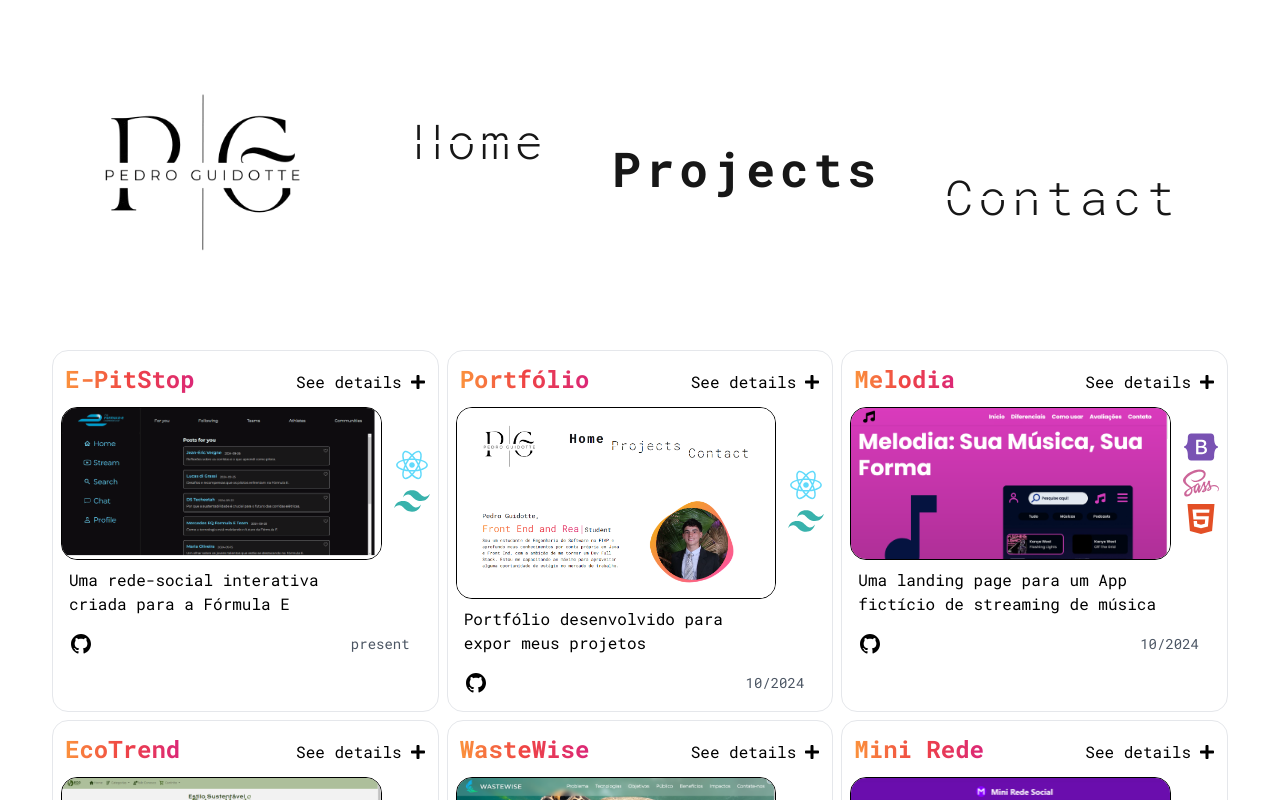
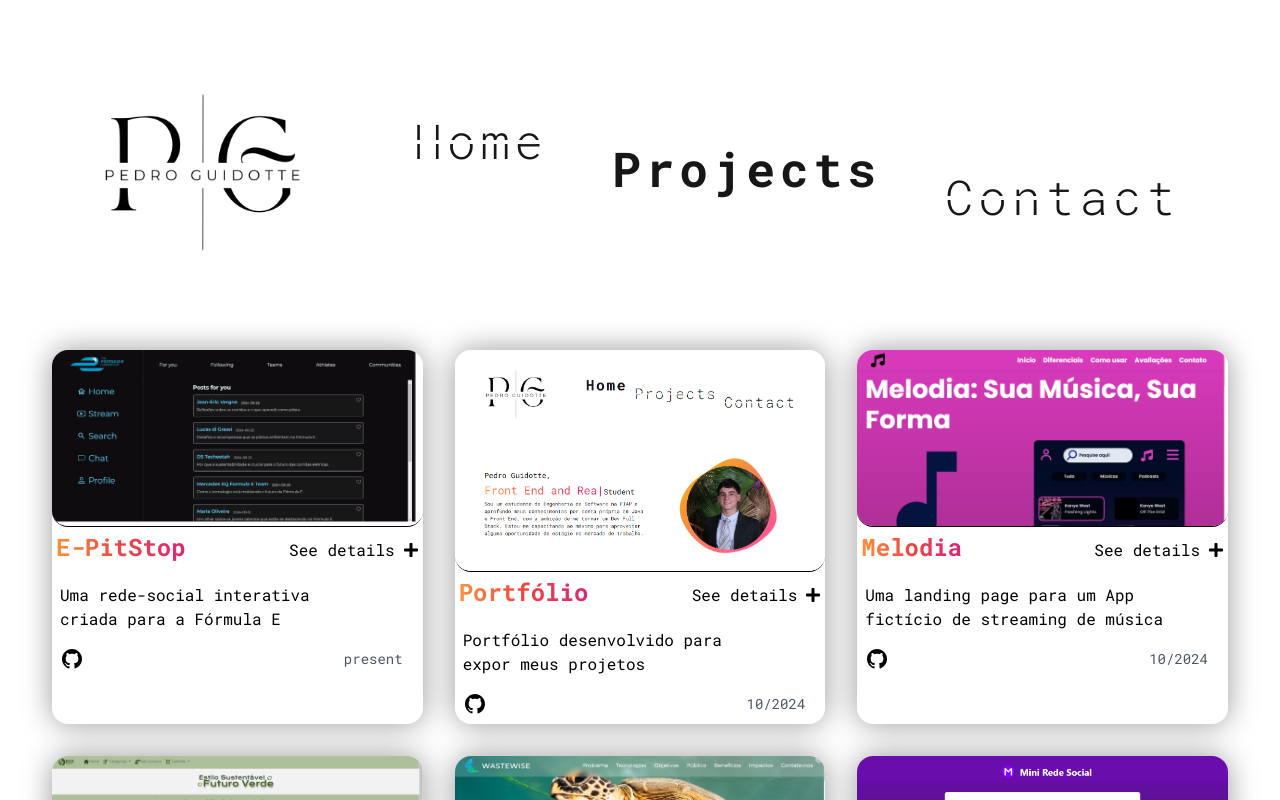
Before and after one commit to peguidotte/portfolio_pedro, a React (Vite) app: page /projects in a window 1280 px wide. Shown: the top 800 px of the page. Built offline with nearby package versions, Linux system fonts and the light colour scheme.

Commit message:
projetos quase pronto

```diff
--- a/src/components/Card/Cards.css
+++ b/src/components/Card/Cards.css
@@ -0,0 +1,11 @@
+.shadow-box{
+    box-shadow: 0px 0px 30px rgba(0, 0, 0, 0.4);
+}
+
+.container-cards:hover .shadow-box {
+    transform: rotateY(90deg);
+  }
+
+  .container-cards .shadow-box:hover {
+    transform: scale(1.05);
+  }
--- a/src/components/Card/Cards.jsx
+++ b/src/components/Card/Cards.jsx
@@ -3,9 +3,18 @@ import { RiGithubFill } from "react-icons/ri";
 import { FaPlus } from "react-icons/fa";
 import "./Cards.css";
 
-function Cards({ name, image, description, repo, deploy, date, tools }) {
+function Cards({ name, image, description, repo, deploy, date }) {
   return (
-    <li className="flex flex-col p-2 border rounded-2xl font-principal">
+    <li className="flex flex-col rounded-2xl shadow-box font-principal hover:scale-105 duration-100 ">
+      <div className="flex items-center gap-3">
+        <a href={deploy} target="_blank">
+          <img
+            src={image}
+            alt={name}
+            className="rounded-2xl border-b border-black"
+          />
+        </a>
+      </div>
       <div className="flex justify-between items-baseline p-1">
         <h1 className="mb-2 font-extrabold text-2xl bg-gradient-to-r from-orange-400 via-red-500 to-pink-600 bg-clip-text text-transparent">
           {name}
@@ -13,20 +22,6 @@ function Cards({ name, image, description, repo, deploy, date, tools }) {
         <button className="flex items-center gap-2">
           See details <FaPlus />{" "}
         </button>
-      </div>
-      <div className="flex items-center gap-3">
-        <a href={deploy} target="_blank">
-          <img src={image} alt={name} className="rounded-2xl border border-black" />
-        </a>
-        <div className="flex flex-col text-4xl ">
-          {tools.map((tool, index) => {
-            if (tool.icon) {
-              const Icon = tool.icon;
-              return <Icon key={index} style={{ color: tool.color }} />;
-            }
-            return null;
-          })}
-        </div>
       </div>
       <div className="p-2 flex flex-col gap-4">
         <p className="max-w-[85%]">{description}</p>
@@ -48,12 +43,6 @@ Cards.propTypes = {
   repo: PropTypes.string.isRequired,
   deploy: PropTypes.string.isRequired,
   date: PropTypes.string.isRequired,
-  tools: PropTypes.arrayOf(
-    PropTypes.shape({
-      icon: PropTypes.elementType.isRequired,
-      color: PropTypes.string.isRequired,
-    })
-  ).isRequired,
 };
 
 export default Cards;
--- a/src/pages/Projects.jsx
+++ b/src/pages/Projects.jsx
@@ -16,6 +16,7 @@ import PortfolioImage from "../assets/Portfolio.png";
 
 import { FaSass } from "react-icons/fa";
 import Cards from "../components/Card/Cards.jsx";
+import '../components/Card/Cards.css'
 
 
 function Projects() {
@@ -112,7 +113,7 @@ function Projects() {
   ));
 
   return (
-    <ul className="grid grid-cols-1 md:grid-cols-2 lg:grid-cols-3 gap-2 p-8">
+    <ul className="grid grid-cols-1 md:grid-cols-2 lg:grid-cols-3 gap-8 p-8 container-cards">
       {projectCards}
     </ul>
   );
```
